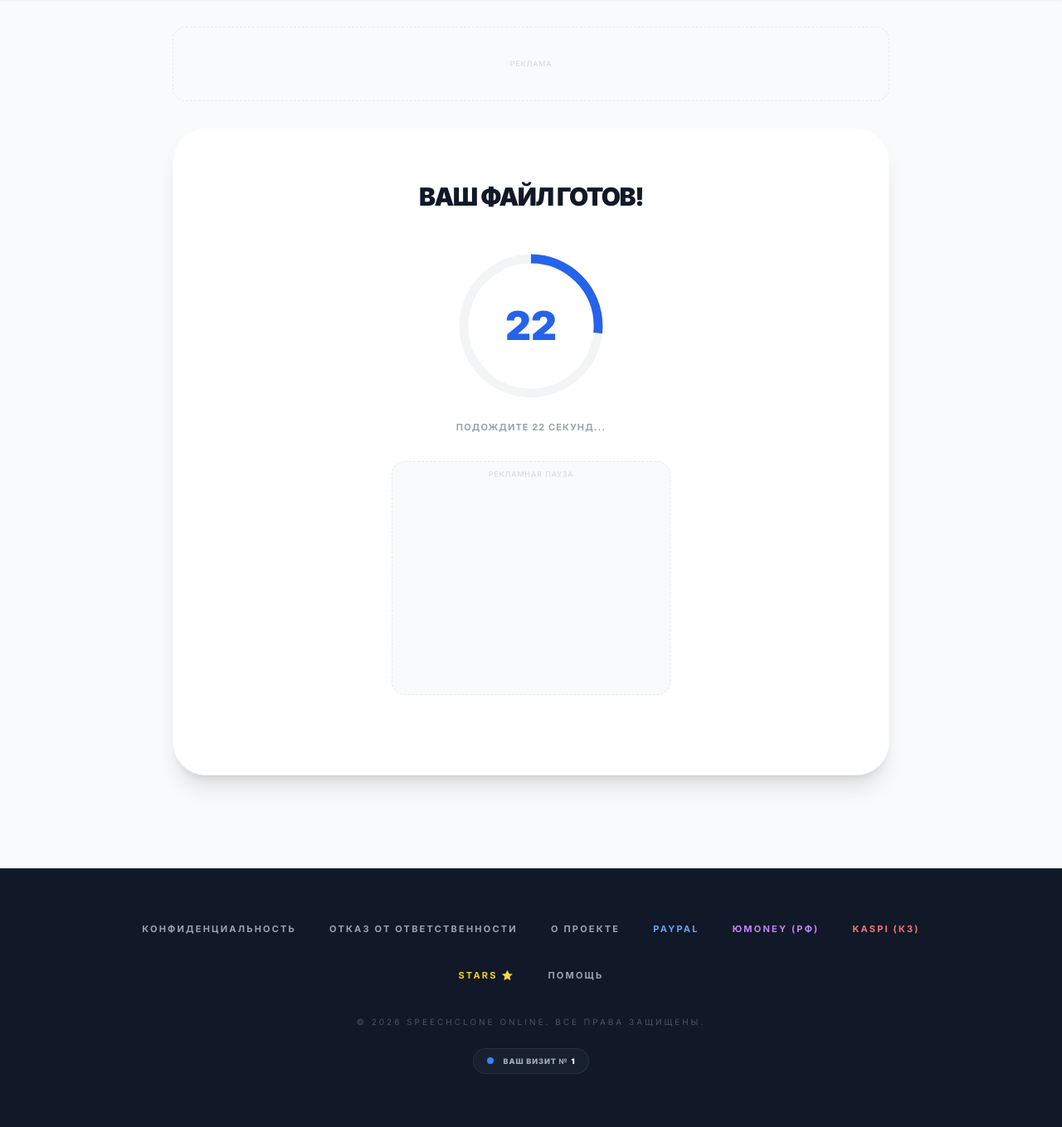
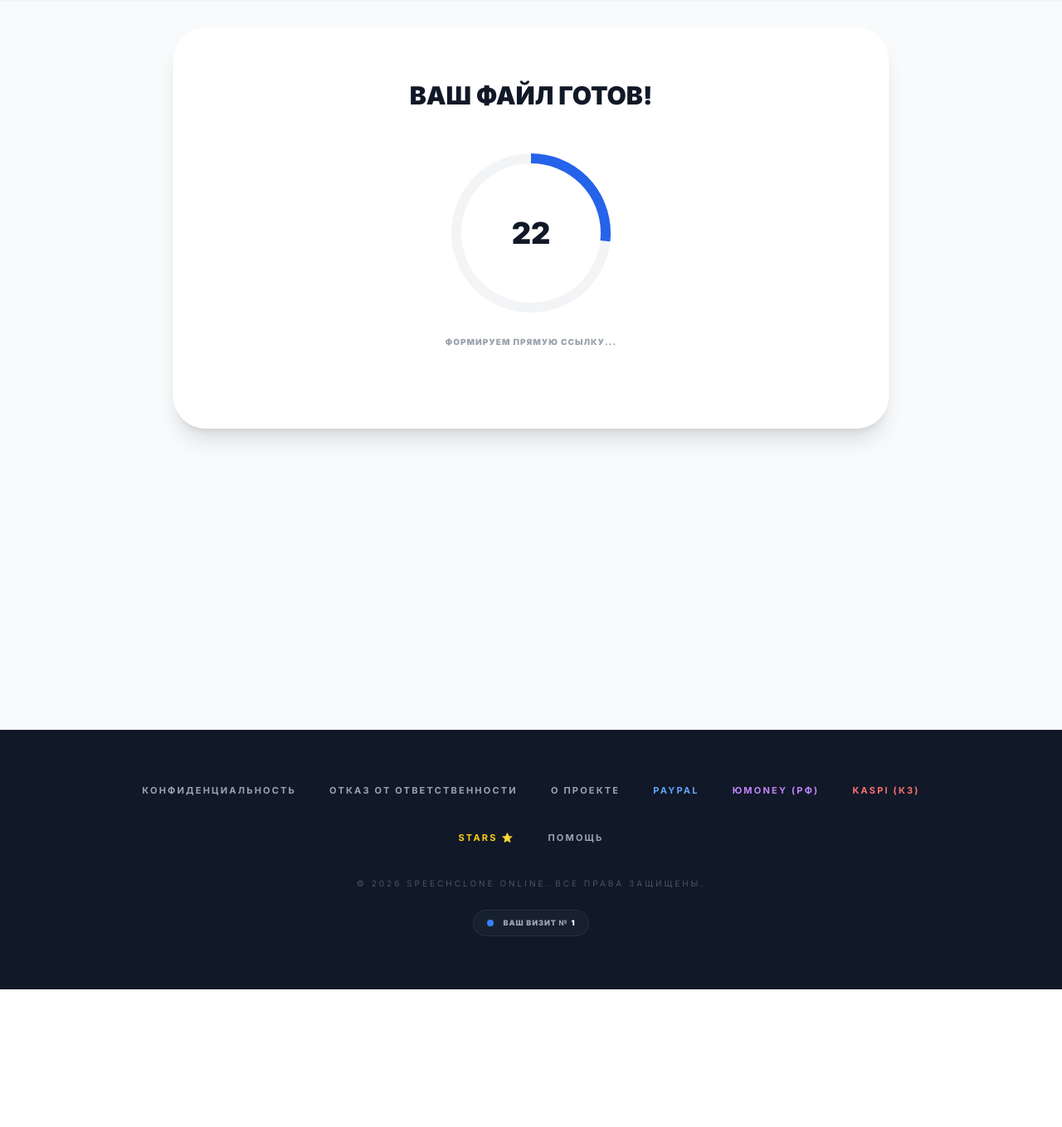
Before and after one commit to olvereal-cpu/speech-clone, a FastAPI app: page /download-page in a window 1280 px wide. Shown: the part 81-1440 px from the top of the page at 83% size. After the commit the page ends 1274 px from the top, so only its background shows below. Run offline with FastAPI, Linux system fonts and the light colour scheme; some libraries are stand-ins or nearby versions.

Commit message:
Update download.html

```diff
--- a/templates/download.html
+++ b/templates/download.html
@@ -1,102 +1,46 @@
 {% extends "base.html" %}
 {% block content %}
 <main class="max-w-4xl mx-auto px-4 py-8 text-center flex flex-col items-center">
+    <div class="bg-white rounded-[40px] shadow-xl p-10 md:p-16 border border-gray-50 w-full flex flex-col items-center">
+        <h1 id="main-title" class="text-3xl font-black text-gray-900 uppercase mb-12">Ваш файл готов!</h1>
 
-    <div class="w-full mb-8 min-h-[90px] bg-gray-50 border border-dashed border-gray-200 rounded-2xl flex items-center justify-center">
-        <ins class="adsbygoogle"
-             style="display:block"
-             data-ad-client="ca-pub-2792779022553212"
-             data-ad-slot="ТУТ_ID_ВЕРХНЕГО_БЛОКА"
-             data-ad-format="horizontal"
-             data-full-width-responsive="true"></ins>
-        <span class="text-[9px] uppercase tracking-widest text-gray-300 absolute">Реклама</span>
-    </div>
-
-    <div class="bg-white rounded-[40px] shadow-xl p-10 md:p-16 border border-gray-50 w-full flex flex-col items-center">
-
-        <h1 id="main-title" class="text-3xl font-black text-gray-900 uppercase tracking-tighter mb-12 block">
-            Ваш файл готов!
-        </h1>
-
-        <div id="timer-container" class="relative flex items-center justify-center mb-6" style="width: 180px; height: 180px;">
-            <svg class="w-full h-full" viewBox="0 0 200 200">
-                <circle cx="100" cy="100" r="90" stroke="#f3f4f6" stroke-width="12" fill="transparent" />
-                <circle id="progress-bar" cx="100" cy="100" r="90" stroke="#2563eb" stroke-width="12" fill="transparent"
-                        stroke-dasharray="565.48" stroke-dashoffset="565.48"
-                        style="transition: stroke-dashoffset 1s linear; transform: rotate(-90deg); transform-origin: 50% 50%;" />
+        <div id="timer-container" class="relative flex items-center justify-center mb-6" style="width: 200px; height: 200px;">
+            <svg class="w-full h-full rotate-[-90deg]">
+                <circle cx="100" cy="100" r="90" stroke="#f3f4f6" stroke-width="12" fill="transparent"/>
+                <circle id="progress-bar" cx="100" cy="100" r="90" stroke="#2563eb" stroke-width="12" fill="transparent" stroke-dasharray="565.48" stroke-dashoffset="565.48" style="transition: stroke-dashoffset 1s linear;"/>
             </svg>
-            <span id="countdown" class="absolute text-5xl font-black text-blue-600">30</span>
+            <div class="absolute text-4xl font-black text-gray-900" id="countdown">30</div>
         </div>
 
-        <p id="wait-text" class="text-gray-400 font-bold uppercase text-[11px] tracking-widest mb-8">
-            Подождите <span id="secs">30</span> секунд...
-        </p>
+        <p id="wait-text" class="text-[10px] uppercase tracking-widest text-gray-400 mb-8 font-black">Формируем прямую ссылку...</p>
 
-        <div class="w-full max-w-[336px] min-h-[280px] bg-gray-50 border border-dashed border-gray-200 rounded-2xl mb-8 flex items-center justify-center relative">
-             <ins class="adsbygoogle"
-                 style="display:inline-block;width:336px;height:280px"
-                 data-ad-client="ca-pub-2792779022553212"
-                 data-ad-slot="ТУТ_ID_ЦЕНТРАЛЬНОГО_БЛОКА"></ins>
-            <span class="text-[9px] uppercase tracking-widest text-gray-300 absolute top-2">Рекламная пауза</span>
-        </div>
-
-        <div id="download-block" class="hidden flex flex-col items-center w-full animate-fade-in">
-            <a href="{{ file_url }}" download class="w-full md:w-auto px-16 py-6 bg-green-500 text-white font-black rounded-[25px] hover:bg-black shadow-2xl shadow-green-200 transition-all uppercase tracking-widest text-sm mb-8">
+        <div id="download-block" class="hidden w-full">
+            <a href="{{ file_url }}" download class="px-16 py-6 bg-green-500 text-white font-black rounded-[25px] hover:bg-black transition-all uppercase tracking-widest text-sm inline-block">
                 Скачать MP3 файл
             </a>
-
-            <div class="w-full min-h-[100px] mb-8">
-                 <ins class="adsbygoogle"
-                     style="display:block"
-                     data-ad-format="autorelaxed"
-                     data-ad-client="ca-pub-2792779022553212"
-                     data-ad-slot="ТУТ_ID_НИЖНЕГО_БЛОКА"></ins>
-            </div>
-
-            <a href="/" class="text-blue-600 font-black uppercase text-[10px] tracking-[0.2em] hover:text-black transition-all">← На главную</a>
         </div>
     </div>
 </main>
 
 <script>
-    // Запускаем пуш рекламы через try, чтобы ошибка не стопала скрипт
-    try { (adsbygoogle = window.adsbygoogle || []).push({}); } catch(e) { console.log("AdSense error caught"); }
-    try { (adsbygoogle = window.adsbygoogle || []).push({}); } catch(e) { console.log("AdSense error caught"); }
-
     let timeLeft = 30;
-    const countdownEl = document.getElementById('countdown');
-    const secsEl = document.getElementById('secs');
+    const circumference = 565.48;
     const progressBar = document.getElementById('progress-bar');
-    const downloadBlock = document.getElementById('download-block');
-    const timerContainer = document.getElementById('timer-container');
-    const waitText = document.getElementById('wait-text');
-    const mainTitle = document.getElementById('main-title');
-    const circumference = 2 * Math.PI * 90;
 
     const timer = setInterval(() => {
         timeLeft--;
         if (timeLeft >= 0) {
-            if (countdownEl) countdownEl.innerText = timeLeft;
-            if (secsEl) secsEl.innerText = timeLeft;
+            document.getElementById('countdown').innerText = timeLeft;
             const offset = circumference - ( (30 - timeLeft) / 30) * circumference;
-            if (progressBar) progressBar.style.strokeDashoffset = offset;
+            progressBar.style.strokeDashoffset = offset;
         }
-
         if (timeLeft <= 0) {
             clearInterval(timer);
-            if (timerContainer) timerContainer.classList.add('hidden');
-            if (waitText) waitText.classList.add('hidden');
-            if (mainTitle) mainTitle.innerText = "Ссылка создана!";
-            if (downloadBlock) downloadBlock.classList.remove('hidden');
-
-            // Принудительная загрузка нижнего блока при появлении кнопки
-            try { (adsbygoogle = window.adsbygoogle || []).push({}); } catch(e) {}
+            document.getElementById('timer-container').classList.add('hidden');
+            document.getElementById('wait-text').classList.add('hidden');
+            document.getElementById('main-title').innerText = "Ссылка создана!";
+            document.getElementById('download-block').classList.remove('hidden');
         }
     }, 1000);
 </script>
-
-<style>
-    .animate-fade-in { animation: fadeIn 0.5s ease-out; }
-    @keyframes fadeIn { from { opacity: 0; transform: translateY(20px); } to { opacity: 1; transform: translateY(0); } }
-</style>
 {% endblock %}
```
